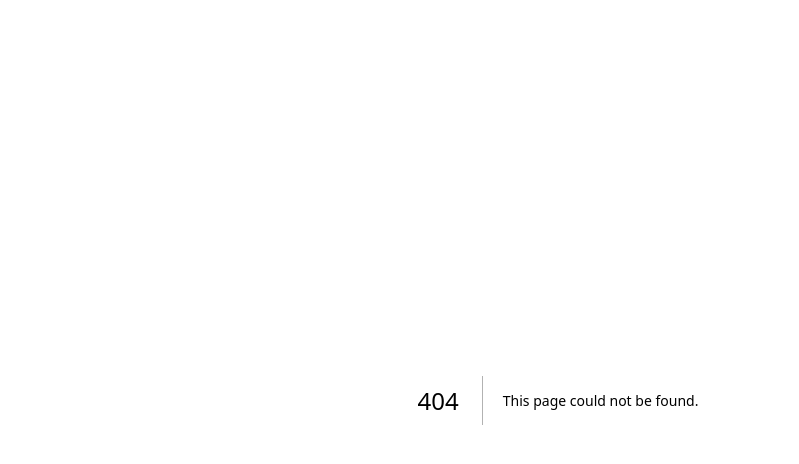
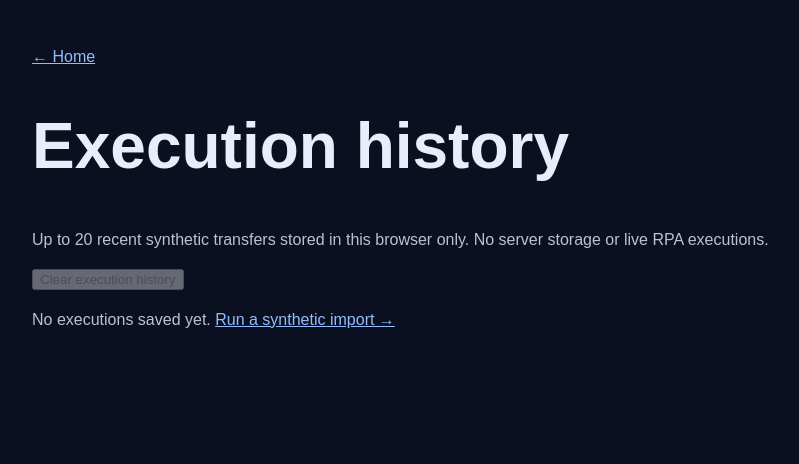
Before and after one commit to ganesh2412/FlowBridge-AI, a Next.js app: page /history in a window 1280 px wide. Before the commit this address had no page. Shown: the top 464 px of the page, without its empty margins (82-881 px from the left). Built offline with nearby package versions, Linux system fonts and the light colour scheme.

Commit message:
feat: execution history page with record details and report export

```diff
--- /dev/null
+++ b/src/app/history/page.tsx
@@ -0,0 +1,16 @@
+'use client';
+import Link from 'next/link';
+import {useEffect,useState} from 'react';
+import {EXECUTION_HISTORY_KEY,readExecutionHistory,type ExecutionEntry} from '@/lib/execution-history';
+import {exportExecutionCsv} from '@/lib/execution-report';
+export default function HistoryPage(){
+ const [history,setHistory]=useState<ExecutionEntry[]>([]);
+ const [error,setError]=useState('');
+ useEffect(()=>{try{setHistory(readExecutionHistory(localStorage.getItem(EXECUTION_HISTORY_KEY)));}catch(e){setError(e instanceof Error?e.message:'Unable to read execution history');}},[]);
+ function clear(){if(!window.confirm('Clear browser-local execution history? Demo CRM records will be preserved.'))return;localStorage.removeItem(EXECUTION_HISTORY_KEY);setHistory([]);setError('');}
+ function download(entry:ExecutionEntry){const blob=new Blob([exportExecutionCsv(entry.outcomes,entry.executedAt)],{type:'text/csv;charset=utf-8'});const url=URL.createObjectURL(blob);const a=document.createElement('a');a.href=url;a.download='flowbridge-history-'+entry.executedAt.replace(/[:.]/g,'-')+'.csv';a.click();URL.revokeObjectURL(url);}
+ return <main><Link href="/">← Home</Link><h1>Execution history</h1><p>Up to 20 recent synthetic transfers stored in this browser only. No server storage or live RPA executions.</p>{error&&<p role="alert">{error}</p>}
+ <button type="button" onClick={clear} disabled={!history.length&&!error}>Clear execution history</button>
+ {!history.length&&!error&&<p>No executions saved yet. <Link href="/import">Run a synthetic import →</Link></p>}
+ {history.map(entry=><section className="panel" key={entry.id}><h2>{entry.sourceFile}</h2><p>{entry.executedAt} (UTC)</p><div className="grid"><div>Total: {entry.summary.total}</div><div>Saved: {entry.summary.saved}</div><div>Skipped: {entry.summary.skipped}</div><div>Success rate: {entry.summary.successRate}%</div></div><p><button type="button" onClick={()=>download(entry)}>Download report</button></p><details><summary>Record-level outcomes</summary><div style={{overflowX:'auto'}}><table cellPadding="10"><thead><tr><th>Row</th><th>Record ID</th><th>Status</th><th>Reason</th></tr></thead><tbody>{entry.outcomes.map(item=><tr key={item.row}><td>{item.row}</td><td>{item.recordId}</td><td>{item.status}</td><td>{item.reason||'Saved to Demo CRM'}</td></tr>)}</tbody></table></div></details></section>)}</main>;
+}
```
